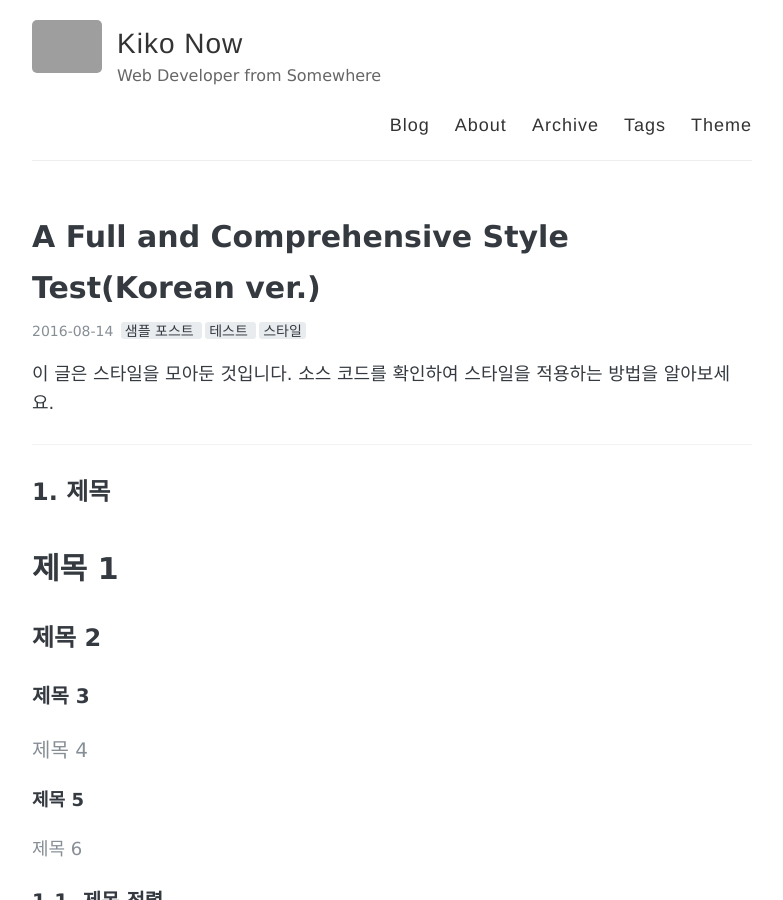
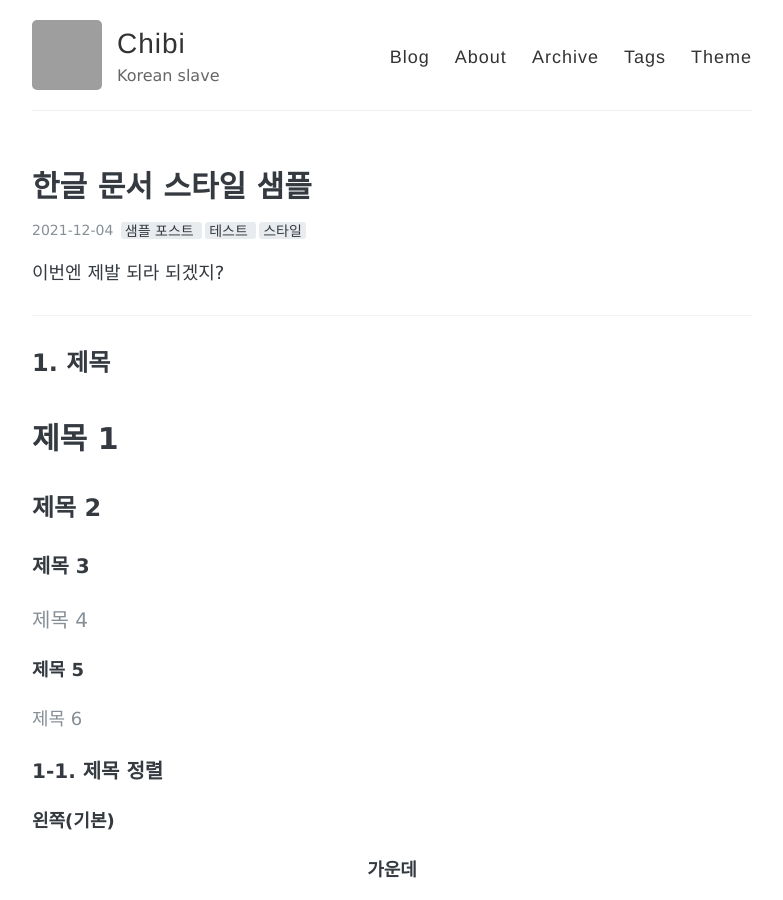
Before and after one commit to chibi-chichi/chibi-chichi.github.io, a Jekyll site: the page built from _posts/2016-08-14-style-test-ko.md, in a window 1280 px wide and 900 px high. Shown: the whole window, without its empty margins (248-1031 px from the left). Built offline with Jekyll 4.4.1, drawn with Linux system fonts in a browser that asks for light colours; some of the changed text lies outside the part shown; grey boxes are pictures that could not be loaded.

```diff
--- a/_config.yml
+++ b/_config.yml
@@ -3,17 +3,17 @@
 #
 
 # Name of your site (displayed in the header)
-name: Kiko Now
+name: Chibi
 
 # Short bio or description (displayed in the header)
-description: Web Developer from Somewhere
+description: Korean slave
 
 #
 # Flags below are optional
 #
 
 # URL of your avatar or profile pic (you could use your GitHub profile pic)
-avatar: https://raw.githubusercontent.com/aweekj/kiko-now/master/images/jekyll-logo.png
+avatar: https://avatars.githubusercontent.com/u/78858443?v=4
 
 
 # Tabs in header. There are 'Blog', 'About', 'Archive', 'Tags'
@@ -38,10 +38,10 @@ paginate: 5
 footer-links:
   behance: # https://www.behance.net/<username>
   dribbble:
-  email:
+  email: chibiriea@gmail.com
   facebook:
   flickr:
-  github: AWEEKJ/kiko-now
+  github: chibi-chichi/chibi-chichi.github.io
   googleplus: # anything in your profile username that comes after plus.google.com/
   instagram:
   linkedin:
@@ -49,11 +49,11 @@ footer-links:
   rss: # just type anything here for a working RSS icon
   stackoverflow: # your stackoverflow profile, e.g. "users/50476/bart-kiers"
   tumblr: # https://<username>.tumblr.com
-  twitter: jekyllrb
-  youtube: # channel/<your_long_string> or user/<user-name>
+  twitter: chocolat_chibi
+  youtube: channel/UCIehvFFPzRM9XT4C1_YF28g
 
 # Text under the icons in footer
-footer-text: © 2017 Kiko Now
+footer-text: © 2021 Chibi
 
 # Enter your Disqus shortname (not your username) to enable commenting on posts
 # You can find your shortname on the Settings page of your Disqus account
--- a/_posts/2016-08-14-style-test-ko.md
+++ b/_posts/2016-08-14-style-test-ko.md
@@ -1,11 +1,14 @@
 ---
 layout: post
-title: "A Full and Comprehensive Style Test(Korean ver.)"
+title: "한글 문서 스타일 샘플"
+description: "한글로 된 글의 샘플입니다."
+date: 2021-12-04
 tags: [샘플 포스트, 테스트, 스타일]
 comments: true
+share: true
 ---
 
-이 글은 스타일을 모아둔 것입니다. 소스 코드를 확인하여 스타일을 적용하는 방법을 알아보세요.
+이번엔 제발 되라 되겠지?
 
 ---
 
```
